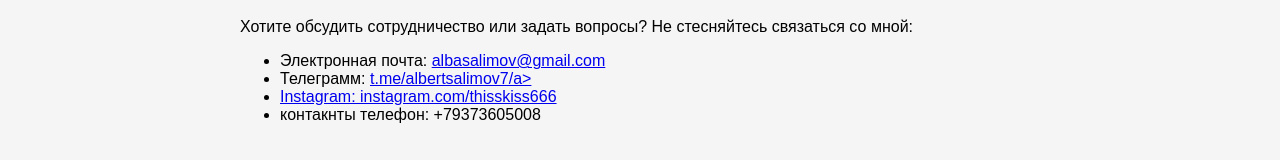
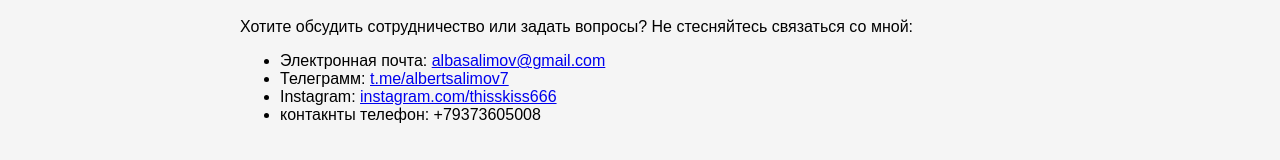
Before and after one commit to ThissKiss/thisskiss.github.io, a plain HTML site: page index.html in a window 1280 px wide. Shown: the part 2299-2459 px from the top of the page. Drawn offline with Linux system fonts and the light colour scheme.

Commit message:
Add files via upload

```diff
--- a/index.html
+++ b/index.html
@@ -159,7 +159,7 @@
 
             <ul>
                <li>Электронная почта: <a href="mailto:albasalimov@gmail.com" target="_blank">albasalimov@gmail.com</a></li>
-               <li>Телеграмм: <a href="https://t.me/albertsalimov7" target="_blank">t.me/albertsalimov7/a></li>
+               <li>Телеграмм: <a href="https://t.me/albertsalimov7" target="_blank">t.me/albertsalimov7</a></li>
 	           <li>Instagram: <a href="https://www.instagram.com/thisskiss666/" target="_blank">instagram.com/thisskiss666</a></li>
                <li>контакнты телефон: +79373605008</li>
            </ul>
```
